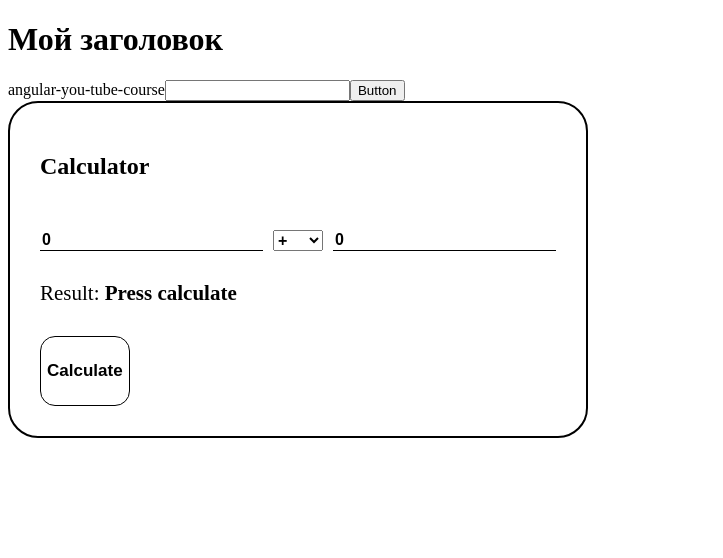
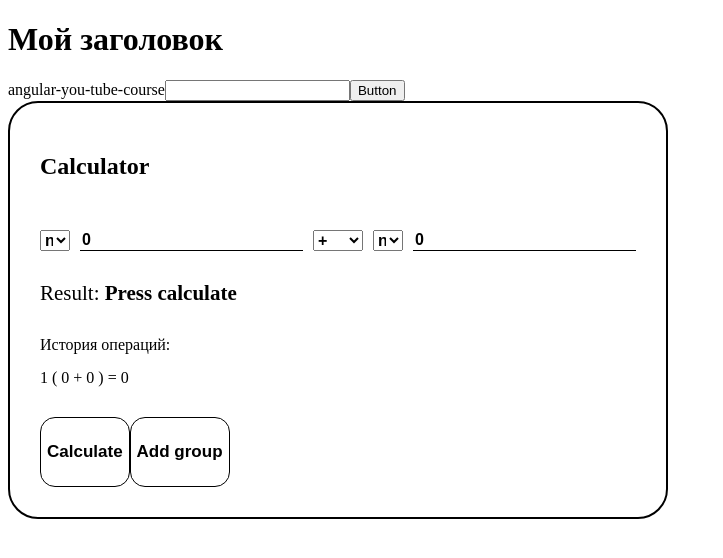
Before and after one commit to AlexandrZiminov/angular-you-tube-course, an Angular app: page / in a window 1280 px wide. Both pictures are taken after a click on the button "Calculate". Shown: the top 558 px of the page, without its empty margins (0-723 px from the left). Built offline with nearby package versions, Linux system fonts and the light colour scheme.

Commit message:
set up structure with modules and routes

```diff
--- /dev/null
+++ b/src/app/calculator/components/my-calculator/my-calculator.component.html
@@ -0,0 +1,43 @@
+<div class="calculator">
+
+  <h2 class="calculator_title">Calculator</h2>
+
+  <ng-container *ngFor="let group of calcGroups; let i = index;">
+    <div class="calculator_container">
+      <select class="calculator_modifier" [(ngModel)]="group.first.modificator">
+        <option [value]="modifier.value" *ngFor="let modifier of calcModifiers | keyvalue"> {{ modifier.value }}
+        </option>
+      </select>
+      <input type="number" class="calculator_input" [(ngModel)]="group.first.value">
+      <select class="calculator_select" [(ngModel)]="group.operation">
+        <option [value]="operation.value" *ngFor="let operation of calcOperations | keyvalue"> {{ operation.value }}
+        </option>
+      </select>
+      <select class="calculator_modifier" [(ngModel)]="group.second.modificator">
+        <option [value]="modifier.value" *ngFor="let modifier of calcModifiers | keyvalue"> {{ modifier.value }}
+      </select>
+      <input type="number" class="calculator_input" [(ngModel)]="group.second.value">
+
+      <button *ngIf="i != 0" (click)="removeGroup(i)" class="calculator_button">Remove group</button>
+    </div>
+
+    <select class="calculator_select" [(ngModel)]="operationsBetweenGroups[i]"
+            *ngIf="operationsBetweenGroups.length > i">
+      <option [value]="operation.value" *ngFor="let operation of calcOperations | keyvalue"> {{ operation.value }}
+      </option>
+    </select>
+  </ng-container>
+
+  <span class="calculator_result">Result: <span>{{ result ? result : 'Press calculate' }}</span></span>
+
+  <div class="calculator_history">
+    <span class="calculator_history-title">История операций:</span>
+    <span *ngFor="let obj of history; let i = index">{{ i + 1 }} {{ obj }}</span>
+  </div>
+
+  <div>
+    <button class="calculator_button" (click)="calcGroup()">Calculate</button>
+    <button class="calculator_button" (click)="addGroup()">Add group</button>
+  </div>
+
+</div>
--- a/src/app/my-calculator/my-calculator.component.scss
+++ b/src/app/calculator/components/my-calculator/my-calculator.component.scss
@@ -31,6 +31,24 @@
     width: 50px;
   }
 
+  &_modifier {
+    outline: none;
+    font-size: 16px;
+    font-weight: bold;
+    width: 30px;
+  }
+
+  &_history {
+    display: flex;
+    flex-direction: column;
+    gap: 15px;
+
+    &_title {
+      font-weight: bold;
+      font-size: 16px;
+    }
+  }
+
   &_result {
     font-size: 21px;
 
--- /dev/null
+++ b/src/app/calculator/components/my-calculator/my-calculator.component.ts
@@ -0,0 +1,134 @@
+import {Component} from '@angular/core';
+
+interface CalcGroup {
+  first: CalcVar;
+  second: CalcVar;
+  operation: CalcOperations;
+}
+
+interface CalcVar {
+  value: number;
+  modificator: CalcModifiers;
+}
+
+enum CalcOperations {
+  plus = '+',
+  minus = '-',
+  multiply = '*',
+  divide = '/',
+}
+
+enum CalcModifiers {
+  none = 'none',
+  sin = 'sin',
+  cos = 'cos',
+  square = 'square',
+}
+
+@Component({
+  selector: 'app-my-calculator',
+  standalone: false,
+  templateUrl: './my-calculator.component.html',
+  styleUrl: './my-calculator.component.scss'
+})
+
+export class MyCalculatorComponent {
+
+  public calcOperations = CalcOperations;
+  public calcModifiers = CalcModifiers;
+  public calcGroups: CalcGroup[] = [
+    {
+      first: {
+        value: 0,
+        modificator: CalcModifiers.none,
+      },
+      second: {
+        value: 0,
+        modificator: CalcModifiers.none,
+      },
+      operation: CalcOperations.plus
+    }
+  ];
+
+  public history: string[] = [];
+
+  public operationsBetweenGroups: CalcOperations[] = [];
+
+  public result?: number;
+
+  public addGroup(): void {
+    this.calcGroups.push({
+      first: {
+        value: 0,
+        modificator: CalcModifiers.none,
+      },
+      second: {
+        value: 0,
+        modificator: CalcModifiers.none,
+      },
+      operation: CalcOperations.plus
+    });
+
+    this.operationsBetweenGroups.push(CalcOperations.plus);
+    console.log(this.operationsBetweenGroups.length);
+  }
+
+  public removeGroup(index: number): void {
+    this.calcGroups.splice(index, 1);
+  }
+
+  public calcGroup() {
+    let result = 0;
+    let tempHistory: string[] = [];
+
+    this.calcGroups.forEach((group: CalcGroup, index) => {
+      if (index === 0) {
+        result = this.calc(this.calcValueWithModifier(group.first), this.calcValueWithModifier(group.second), group.operation);
+      } else {
+        tempHistory.push(`${this.operationsBetweenGroups[index - 1]}`);
+        let tempResult = this.calc(this.calcValueWithModifier(group.first), this.calcValueWithModifier(group.second), group.operation);
+        result = this.calc(result, tempResult, this.operationsBetweenGroups[index - 1])
+      }
+
+      tempHistory.push(
+        `(
+             ${group.first.modificator !== CalcModifiers.none ? group.first.modificator : ''} ${group.first.value}
+             ${group.operation}
+             ${group.second.modificator !== CalcModifiers.none ? group.second.modificator : ''} ${group.second.value}
+          )`
+      );
+
+      this.result = result;
+    })
+
+    tempHistory.push(`= ${result}`)
+    this.history.push(tempHistory.join(' '))
+
+  }
+
+  public calcValueWithModifier(value: CalcVar): number {
+    switch (value.modificator) {
+      case CalcModifiers.none:
+        return value.value;
+      case CalcModifiers.cos:
+        return Math.cos(value.value);
+      case CalcModifiers.sin:
+        return Math.sin(value.value);
+      case CalcModifiers.square:
+        return Math.pow(value.value, 2);
+    }
+  }
+
+  public calc(first: number, second: number, operation: CalcOperations): number {
+    switch (operation) {
+      case CalcOperations.plus:
+        return first + second;
+      case CalcOperations.minus:
+        return first - second;
+      case CalcOperations.multiply:
+        return first * second;
+      case CalcOperations.divide:
+        return first / second;
+    }
+  }
+}
--- a/src/app/my-calculator/my-calculator.component.html
+++ /dev/null
@@ -1,16 +0,0 @@
-<div class="calculator">
-
-  <h2 class="calculator_title">Calculator</h2>
-
-  <div class="calculator_container">
-    <input type="number" class="calculator_input" [(ngModel)]="first">
-    <select class="calculator_select" [ngModel]="operation">
-      <option [value]="operation" *ngFor="let operation of operations"> {{ operation }}</option>
-    </select>
-    <input type="number" class="calculator_input" [(ngModel)]="second">
-  </div>
-
-  <span class="calculator_result">Result: <span>{{ result ? result : 'Press calculate' }}</span></span>
-
-  <button (click)="calc()" class="calculator_button">Calculate</button>
-</div>
--- a/src/app/my-calculator/my-calculator.component.ts
+++ /dev/null
@@ -1,41 +0,0 @@
-import {Component} from '@angular/core';
-import {FormsModule, ReactiveFormsModule} from "@angular/forms";
-import {NgForOf} from "@angular/common";
-
-@Component({
-  selector: 'app-my-calculator',
-  standalone: true,
-  imports: [
-    FormsModule,
-    ReactiveFormsModule,
-    NgForOf,
-  ],
-  templateUrl: './my-calculator.component.html',
-  styleUrl: './my-calculator.component.scss'
-})
-export class MyCalculatorComponent {
-  public first: number = 0;
-  public second: number = 0;
-
-  public operation: string = '+';
-  public operations: string[] = ['+', '-', '*', '/'];
-
-  public result?: number;
-
-  public calc() {
-    switch (this.operation) {
-      case "+":
-        this.result = this.first + this.second;
-        break;
-      case "-":
-        this.result = this.first - this.second;
-        break;
-      case "*":
-        this.result = this.first * this.second;
-        break;
-      case "/":
-        this.result = this.first / this.second;
-        break;
-    }
-  }
-}
--- a/src/main.ts
+++ b/src/main.ts
@@ -1,6 +1,5 @@
-import { bootstrapApplication } from '@angular/platform-browser';
-import { appConfig } from './app/app.config';
-import { AppComponent } from './app/app.component';
+import {platformBrowserDynamic} from '@angular/platform-browser-dynamic';
+import {AppModule} from './app/app.module';
 
-bootstrapApplication(AppComponent, appConfig)
-  .catch((err) => console.error(err));
+platformBrowserDynamic().bootstrapModule(AppModule)
+  .catch(err => console.error(err));
```
Also changed, not shown: src/app/app-routing.module.ts (added, +17 -0 lines), src/app/app.component.ts (+3 -5 lines), src/app/app.module.ts (added, +13 -0 lines), src/app/calculator/my-calculator.module.ts (added, +12 -0 lines).
